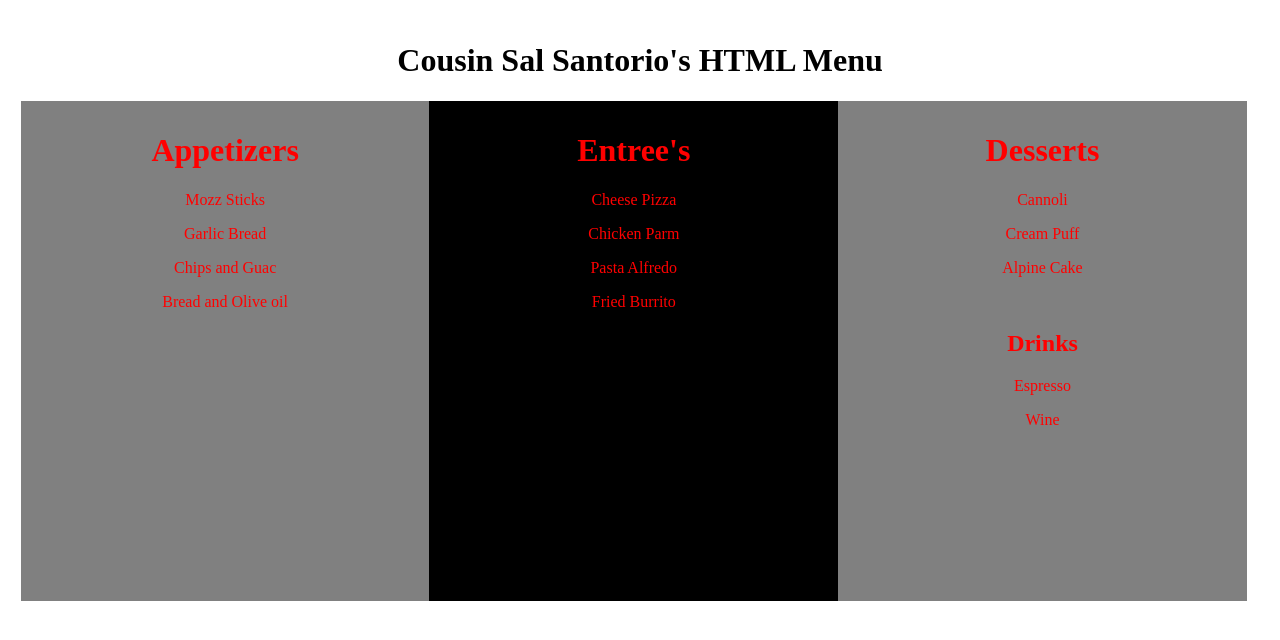
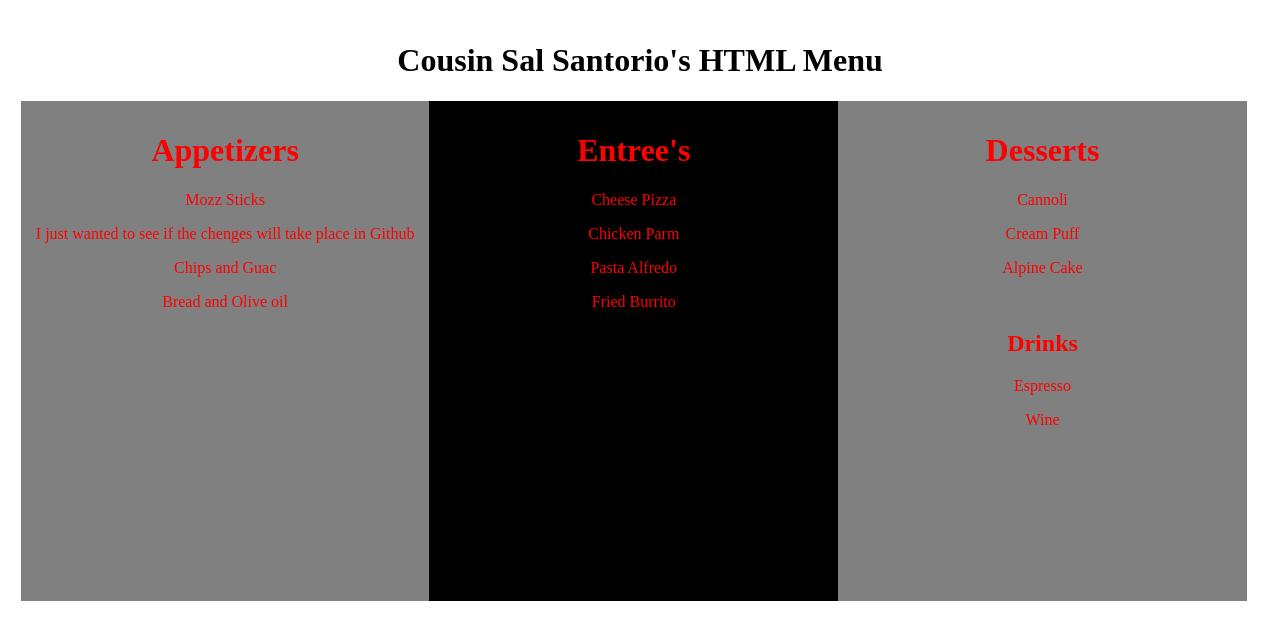
Before and after one commit to zhannach71/aug-19-zhanna, a plain HTML site: page index.html in a window 1280 px wide. Drawn offline with Linux system fonts and the light colour scheme.

Commit message:
“{message}”

```diff
--- a/index.html
+++ b/index.html
@@ -37,7 +37,7 @@
 <div class="left">
 <h1>Appetizers</h1>
 <p>Mozz Sticks</p>
-<p>Garlic Bread</p>
+<p>I just wanted to see if the chenges will take place in Github</p>
 <p>Chips and Guac</p>
 <p>Bread and Olive oil</p>
 </div>
```
